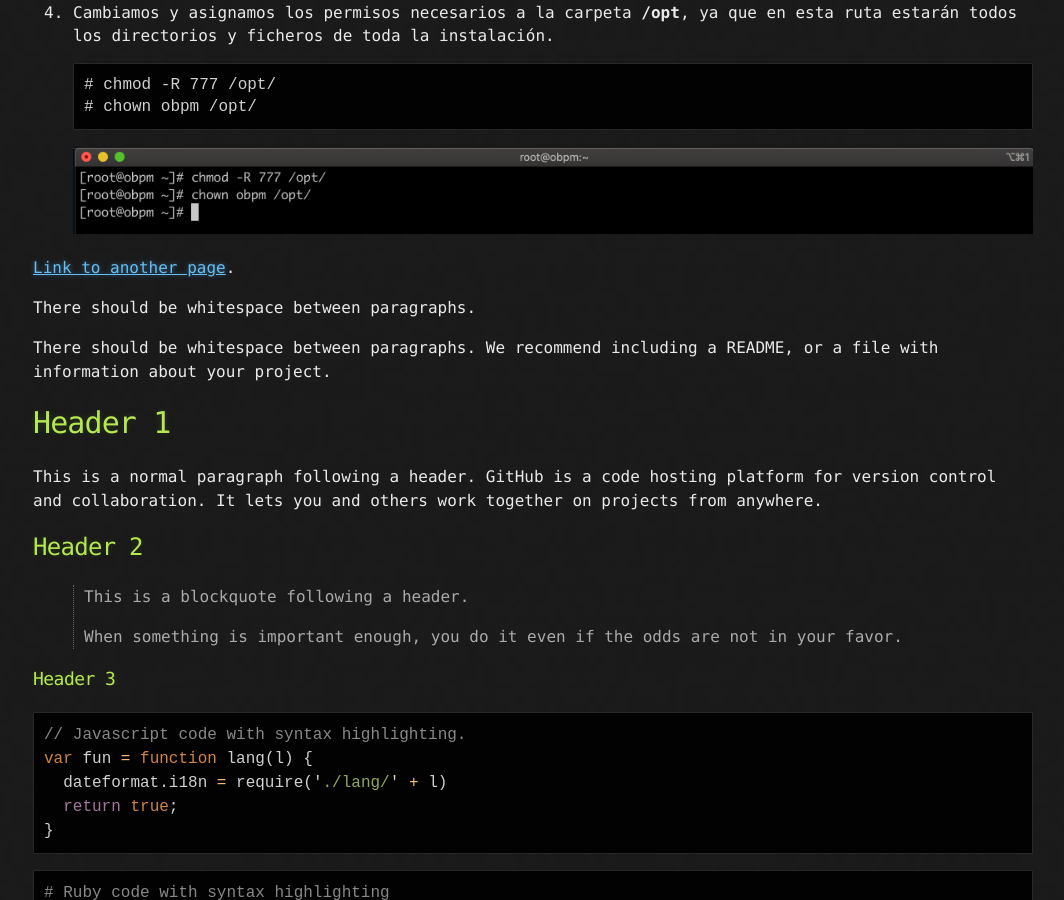
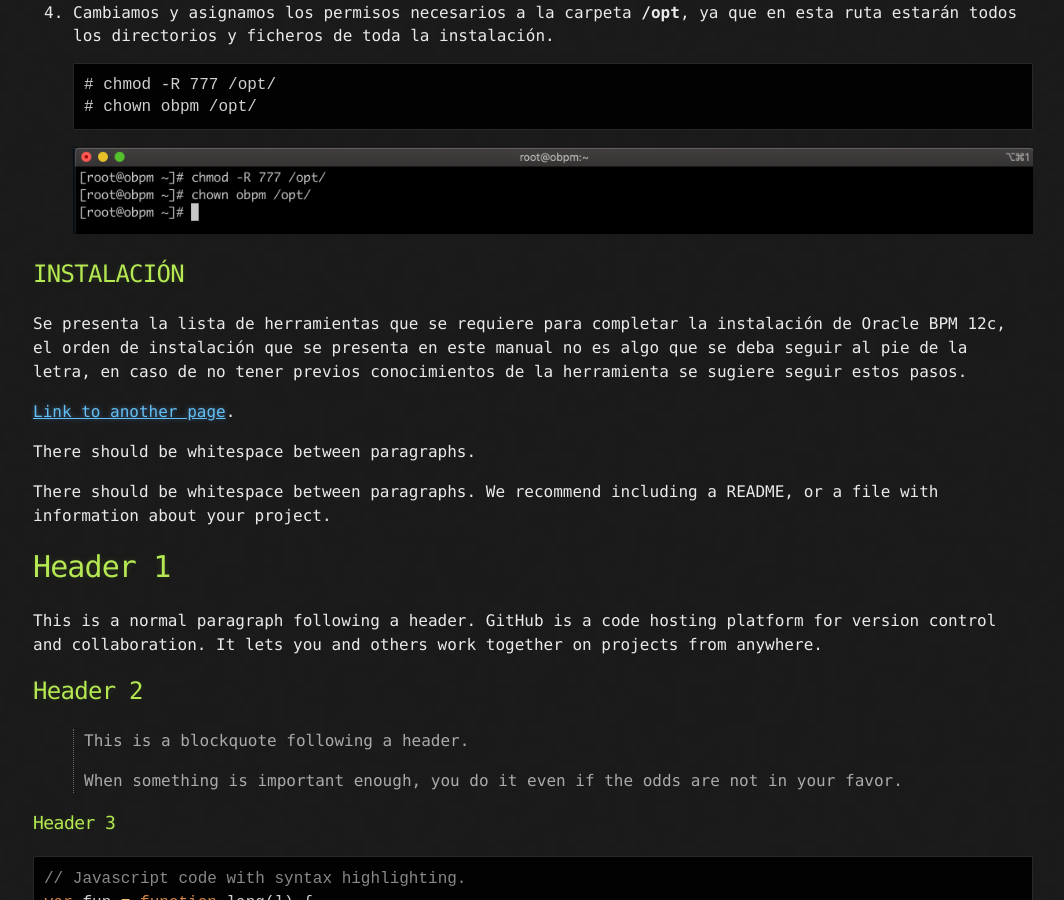
Before and after one commit to darvinueza/darvinueza.github.io, a Jekyll site: the page built from _posts/2020-10-31-Obpm-Centos-Installation.md, in a window 1280 px wide and 900 px high, scrolled down 1073 px. Shown: the whole window, without its empty margins (107-1171 px from the left). Built offline with Jekyll 4.4.1, drawn with Linux system fonts in a browser that asks for light colours.

Commit message:
commit
commit

```diff
--- a/_posts/2020-10-31-Obpm-Centos-Installation.md
+++ b/_posts/2020-10-31-Obpm-Centos-Installation.md
@@ -39,7 +39,9 @@ Antes de dar inicio a la instalación, por favor **descargue** las siguientes he
 
     ![4](../assets/centos/obpm/obpm_4.png)
 
+## INSTALACIÓN
 
+Se presenta la lista de herramientas que se requiere para completar la instalación de Oracle BPM 12c, el orden de instalación que se presenta en este manual no es algo que se deba seguir al pie de la letra, en caso de no tener previos conocimientos de la herramienta se sugiere seguir estos pasos.
 
 [Link to another page](another-page).
 
```
